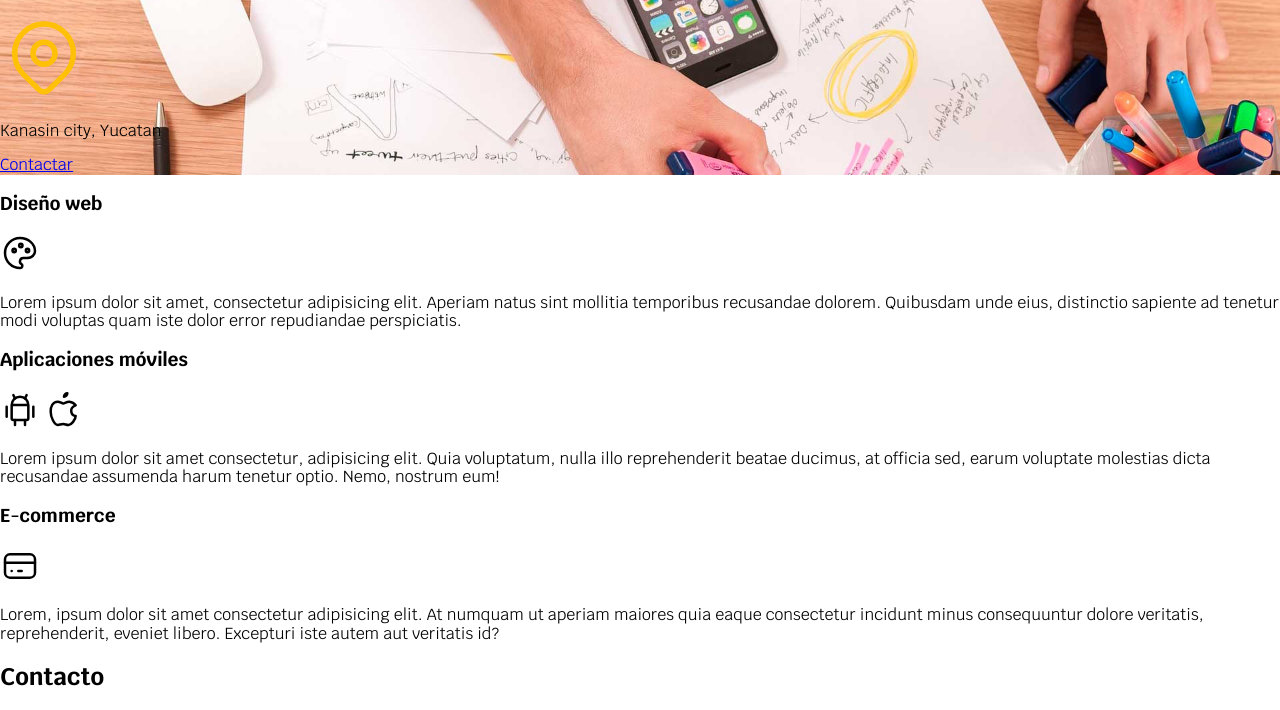
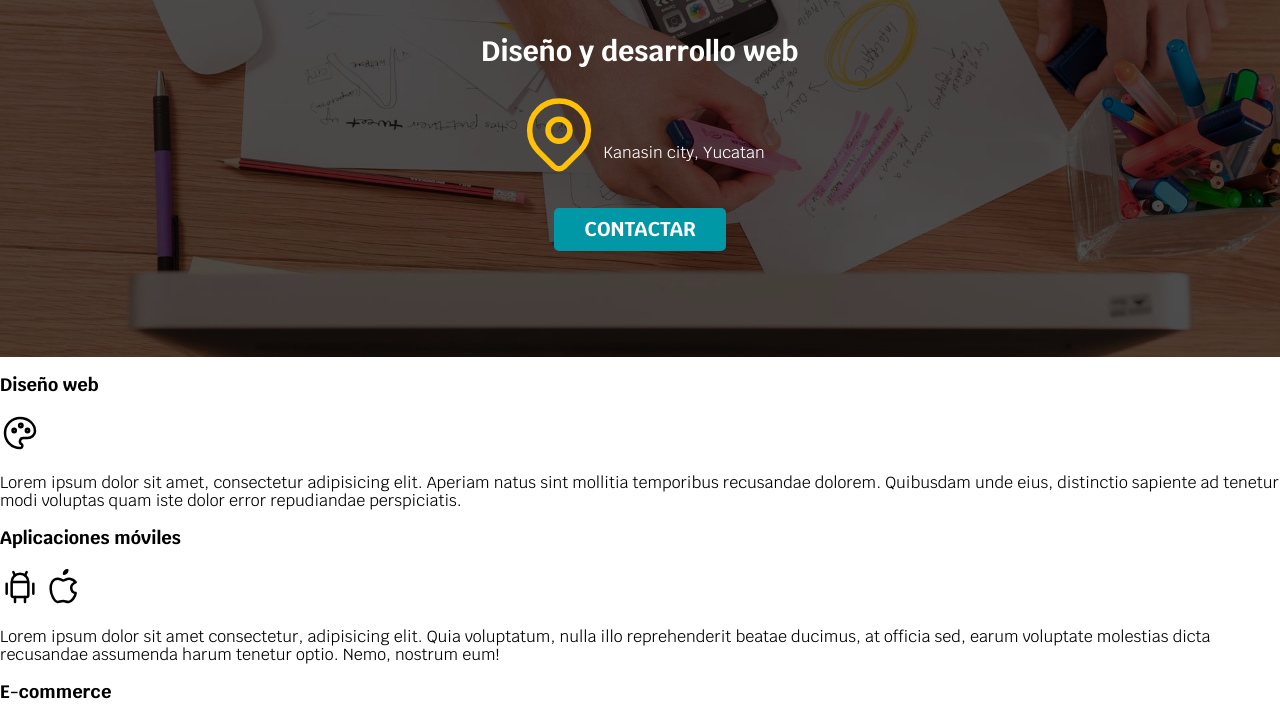
Before and after one commit to Liomax28/PROGRAMACION, a plain HTML site: page index.html in a window 1280 px wide. Shown: the part 231-941 px from the top of the page. Drawn offline with Linux system fonts and the light colour scheme.

Commit message:
Hero Section Finished

```diff
--- a/index.html
+++ b/index.html
@@ -31,11 +31,13 @@
         </nav>
     </div>
     <section class="hero">
-        <div class="contendio-hero">
-            <h2 class="titulo">Diseño y desarrollo web</h2>
-            <svg xmlns="http://www.w3.org/2000/svg" viewBox="0 0 24 24" fill="none" stroke="#ffc107" stroke-linecap="round" stroke-linejoin="round" width="88" height="88" stroke-width="1.5"> <path d="M9 11a3 3 0 1 0 6 0a3 3 0 0 0 -6 0"></path> <path d="M17.657 16.657l-4.243 4.243a2 2 0 0 1 -2.827 0l-4.244 -4.243a8 8 0 1 1 11.314 0z"></path> </svg>
-            <p>Kanasin city, Yucatan</p>
-            <a href="#">Contactar</a>
+        <div class="contenido-hero">
+            <h2>Diseño y desarrollo web</h2>
+            <div class="ubicacion">
+                <svg xmlns="http://www.w3.org/2000/svg" viewBox="0 0 24 24" fill="none" stroke="#ffc107" stroke-linecap="round" stroke-linejoin="round" width="88" height="88" stroke-width="1.5"> <path d="M9 11a3 3 0 1 0 6 0a3 3 0 0 0 -6 0"></path> <path d="M17.657 16.657l-4.243 4.243a2 2 0 0 1 -2.827 0l-4.244 -4.243a8 8 0 1 1 11.314 0z"></path> </svg>
+                <p>Kanasin city, Yucatan</p>
+            </div>
+            <a class="btn" href="#">Contactar</a>
         </div>
     </section>
 
--- a/styles CSS/styles.css
+++ b/styles CSS/styles.css
@@ -11,8 +11,30 @@
 html{
     /*Conversion para web*/
     font-size: 62.5%;
+    font-family: krub, Helvetica, sans-serif;
+    /*Hack para modelo de caja*/
+    box-sizing: border-box;
 
 }
+*, *::before, *::after{
+    /*Hack para modelo de caja*/
+    box-sizing: inherit;
+}
+/*Tipografia*/
+h1{
+    font-size: 3.8rem;
+
+}
+h2{
+    font-size: 2.8rem;
+}
+h3{
+    font-size: 1.8rem;
+}
+h1,h2,h1{
+    text-align: center;
+}
+
 body{
     /*16 px es el estandar para navegadores */
     font-size: 16px;
@@ -50,6 +72,8 @@ body{
 .navegacion-principal{
     /**padding: 1rem;**/
     display: flex;
+    flex-direction: column;
+    align-items: center;
     /**Justufy-content para filas
     y aling-items para columnas**/
     justify-content: space-between;
@@ -58,9 +82,10 @@ body{
 
 }
 
-@media(main-width: 768px) {
+@media(min-width: 768px) {
     .navegacion-principal{
         flex-direction: row;
+        justify-content: space-between;
     }
 
 }
@@ -75,4 +100,63 @@ body{
     background-image: url('../img/hero.jpg');
     background-repeat: no-repeat;
     background-size: cover; /*cover subre la imagen con todo el tamaño*/
+    height: 450px;/*Altura pora el elemento hero*/
+    position: relative;/*Para manipular la posicion, el padre simepre debe ser relative*/
+
 }
+.contenido-hero{
+    /*Para manipilar la psicion, el hijo simpre debe ser relative*/
+    position: absolute;
+    background-color: rgba(0, 0, 0, .7);/*al 70%*/
+    width: 100%;
+    height: 100%;
+    /*Alineal vertical y horizontalmente*/
+    display: flex;
+    flex-direction: column;
+    align-items: center;
+    justify-content: center;
+
+}
+.contenido-hero p,
+.contenido-hero h2{
+    color: var(--blanco);
+}
+
+.ubicacion{
+    display: flex;
+    align-items: flex-end;
+
+
+}
+
+.btn{
+    background-color: var(--secundario);/*Color de fonde del boton*/
+    color: var(--blanco);/*Color del texto*/
+    /*Espacio interiro al boton. El primer valor es top-bottom, el segundo valor right-left*/
+    padding: 1rem 3rem;
+    /*Poner margen solo arriba*/
+    margin-top: 3rem;
+    /*Tamaño de letra*/
+    font-size: 2rem;
+    /*Quitar subrayado*/
+    text-decoration: none;
+    /*Convertit texto en mayusculas*/
+    text-transform: uppercase;
+    /*Texto en negritas*/
+    font-weight: bold;
+    /*Borde redondeado*/
+    border-radius: .5rem;
+    /*Ancho del boton al 90% para diseño movil*/
+    width: 90%;
+    /*Alineal el texto al centro*/
+    text-align: center;
+
+}
+
+/**/
+@media(min-width: 768px) {
+    .btn{
+        width: auto;
+    }
+
+}
```
